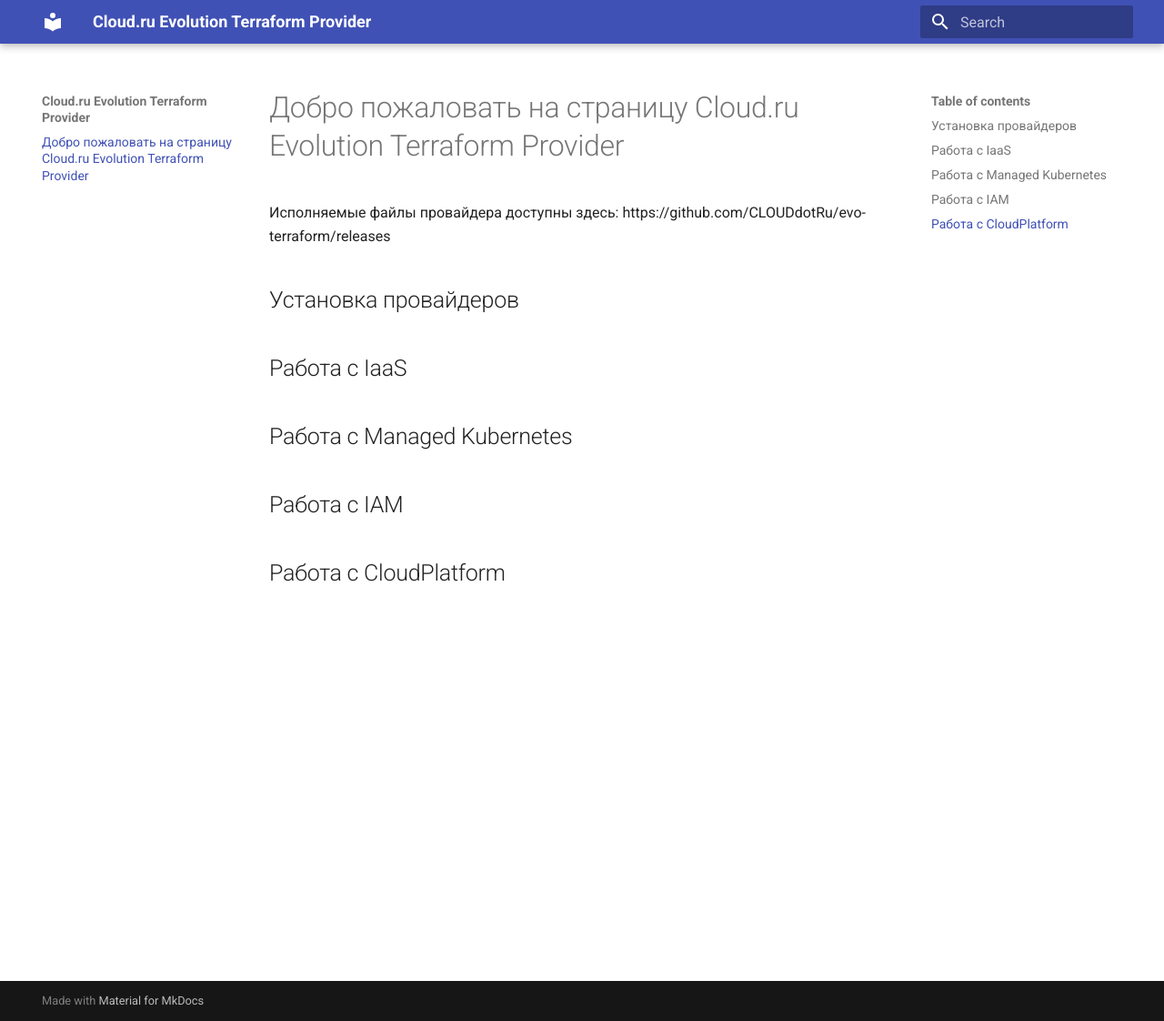
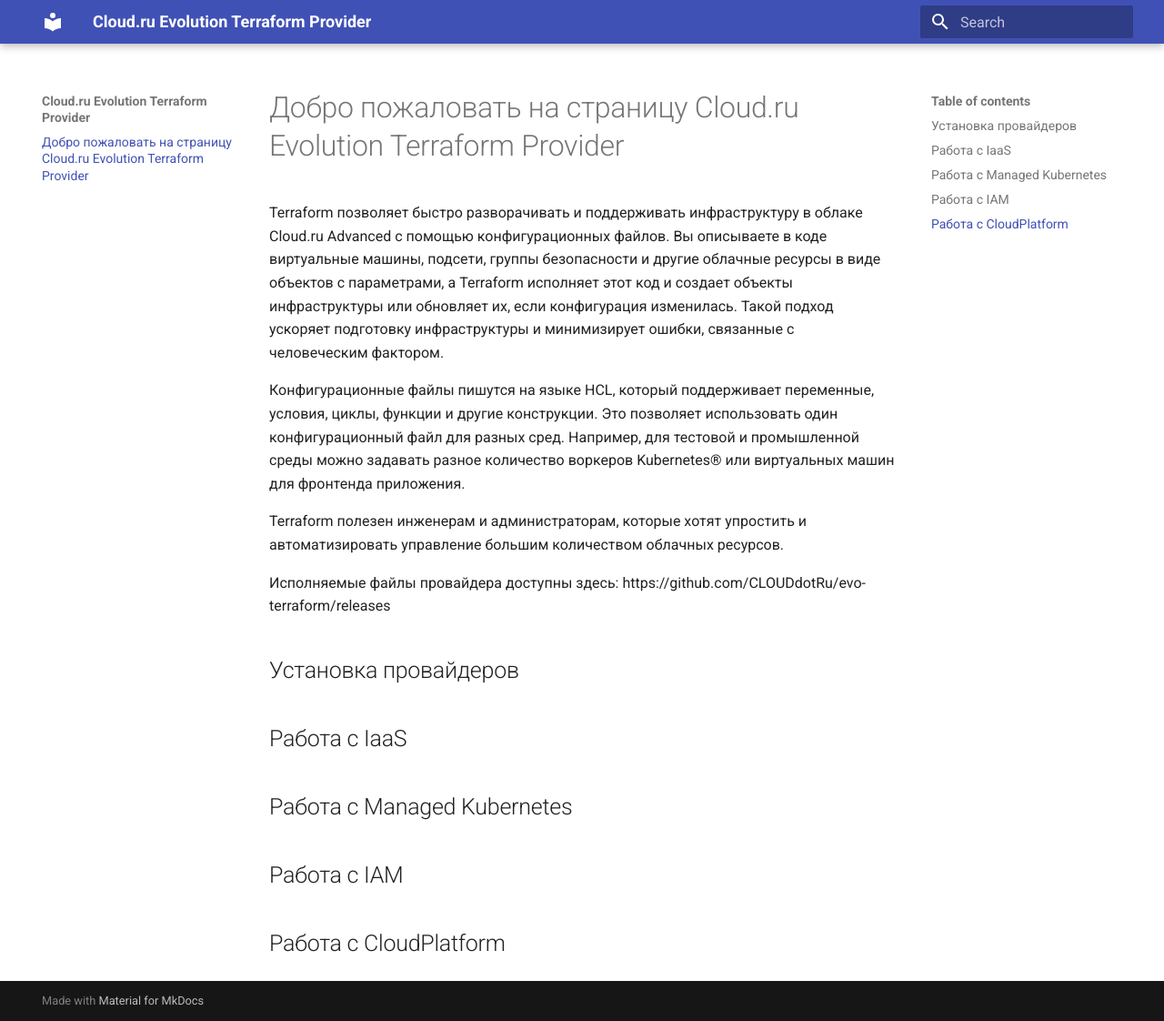
Before and after one commit to CLOUDdotRu/evo-terraform, an MkDocs documentation site: the page built from docs/index.md, in a window 1280 px wide and 1122 px high. Shown: the whole window at 91% size. Built offline with MkDocs 1.6.1 and Material for MkDocs 9.7.7, drawn with Linux system fonts in a browser that asks for light colours.

Commit message:
Update title.md

```diff
--- a/docs/index.md
+++ b/docs/index.md
@@ -1,4 +1,12 @@
 # Добро пожаловать на страницу Cloud.ru Evolution Terraform Provider
+Terraform позволяет быстро разворачивать и поддерживать инфраструктуру в облаке Cloud.ru Advanced с помощью конфигурационных файлов. Вы описываете в коде виртуальные машины, подсети, группы безопасности и другие облачные ресурсы в виде объектов с параметрами, а Terraform исполняет этот код и создает объекты инфраструктуры или обновляет их, если конфигурация изменилась. Такой подход ускоряет подготовку инфраструктуры и минимизирует ошибки, связанные с человеческим фактором.
+
+Конфигурационные файлы пишутся на языке HCL, который поддерживает переменные, условия, циклы, функции и другие конструкции. Это позволяет использовать один конфигурационный файл для разных сред. Например, для тестовой и промышленной среды можно задавать разное количество воркеров Kubernetes® или виртуальных машин для фронтенда приложения.
+
+Terraform полезен инженерам и администраторам, которые хотят упростить и автоматизировать управление большим количеством облачных ресурсов.
+
+
+
 
 Исполняемые файлы провайдера доступны здесь: https://github.com/CLOUDdotRu/evo-terraform/releases
 
```
